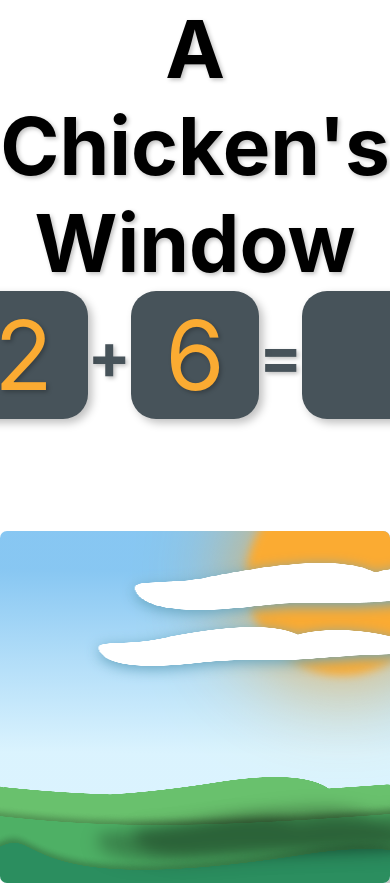
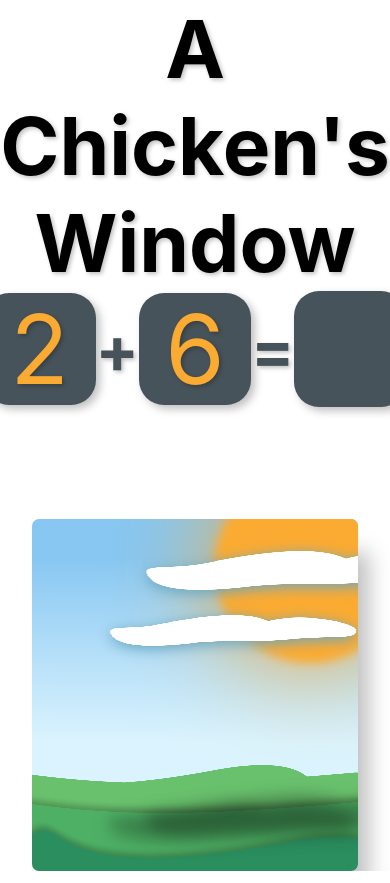
Before and after one commit to andrewvallejo/a-chickens-window, a Next.js app: page / in a window 390 px wide. Shown: the top 883 px of the page. Built offline with nearby package versions, Linux system fonts and the light colour scheme.

Commit message:
Add cleaner mobile view

```diff
--- a/styles/Home.module.scss
+++ b/styles/Home.module.scss
@@ -17,6 +17,7 @@
 	width: 100%;
 	max-width: 100rem;
 	color: $color-primary-dark;
+	padding-inline: 2rem;
 }
 
 .title {
--- a/styles/Math.module.scss
+++ b/styles/Math.module.scss
@@ -23,7 +23,7 @@
 	justify-content: center;
 	box-shadow: $shadow-math-block;
 	border-radius: 25px;
-	width: clamp(8rem, 15vw, 14rem);
+	width: clamp(7rem, 15vw, 14rem);
 	aspect-ratio: 1;
 	background: $color-primary-dark;
 }
```
